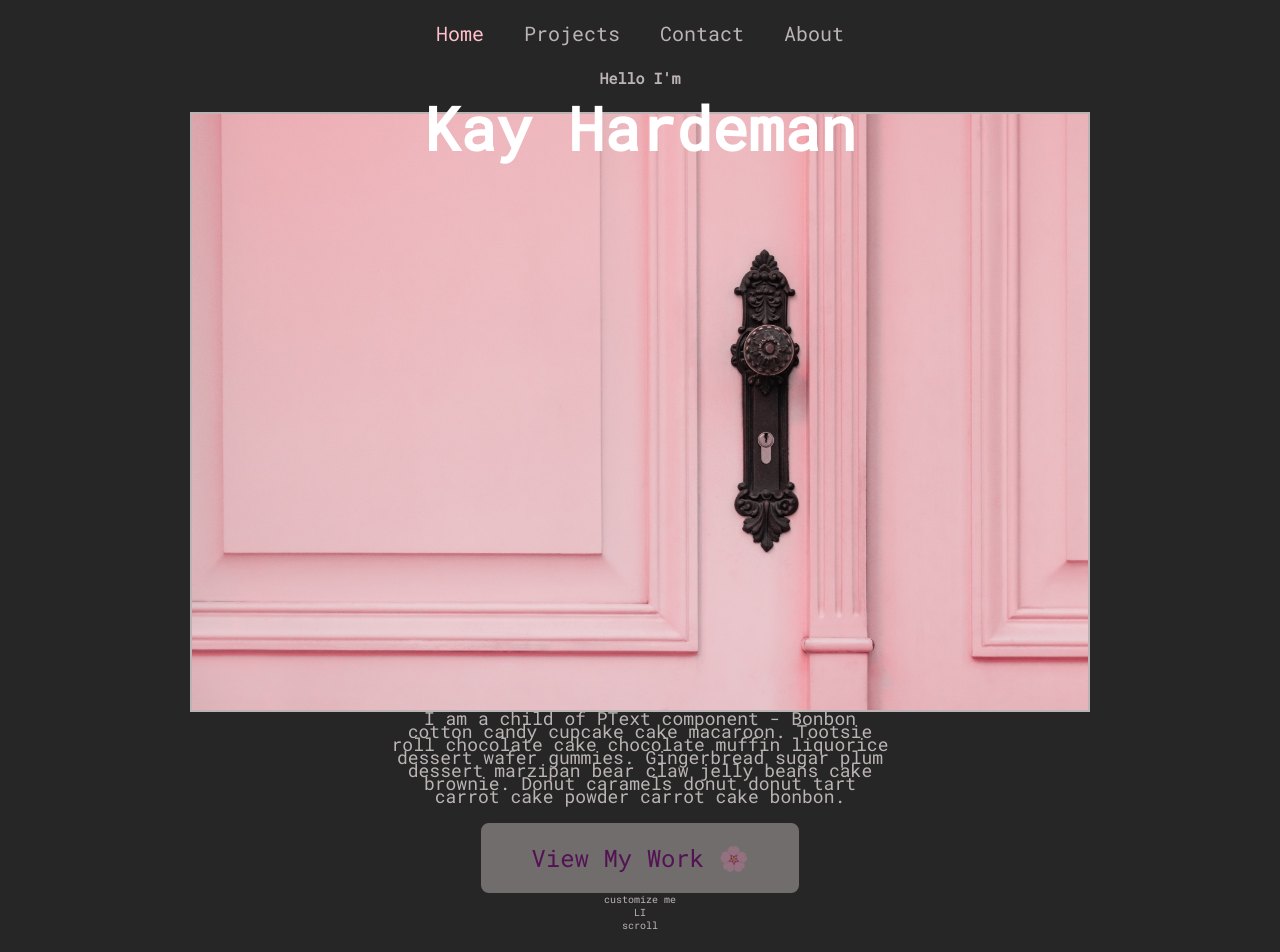
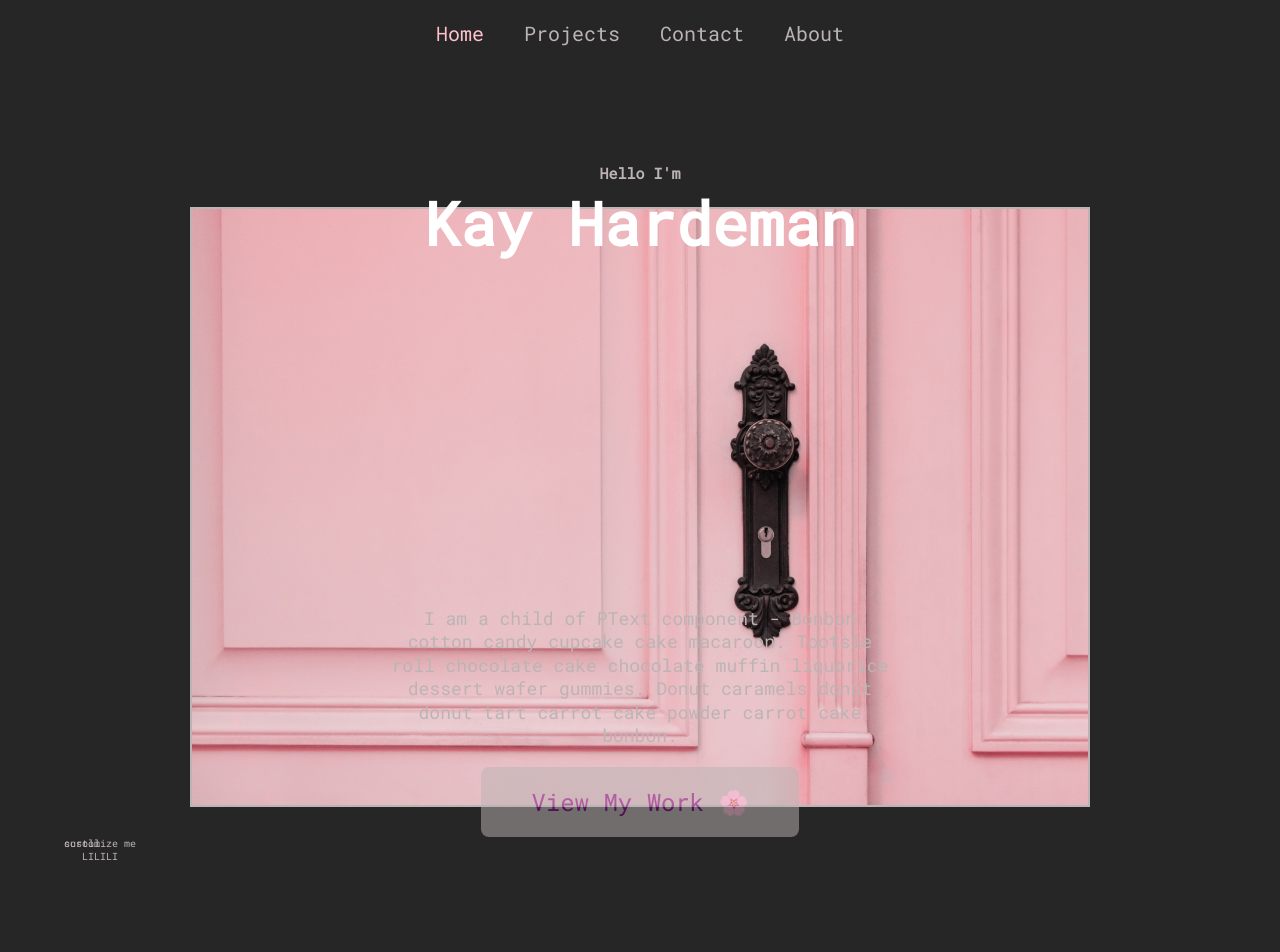
Before and after one commit to kyvycodes/k-react-portfolio, a React (Create React App) app: page / in a window 1280 px wide. Shown: the top 952 px of the page. Built offline with nearby package versions, Linux system fonts and the light colour scheme; the HTML template or start-up script is replaced by a standard one.

Commit message:
bug: hero text overlap

```diff
--- a/src/components/HeroSection.js
+++ b/src/components/HeroSection.js
@@ -41,6 +41,16 @@ const HeroStyles = styled.div`
   margin: 0 auto;
   border: 2px solid var(--gray-1);
 }
+.hero_info {
+  margin-top: -20rem;
+}
+.hero_interests,
+.hero_scroll_down{
+  display: flex;
+  flex-direction: column;
+  gap: 2rem;
+  position: absolute;
+}
 `
 
 
@@ -58,7 +68,7 @@ export default function HeroSection() {
             <img src={ DoorImg } />
           </div>
           <div className='hero_info'>
-            <ParagraphText> I am a child of PText component - Bonbon cotton candy cupcake cake macaroon. Tootsie roll chocolate cake chocolate muffin liquorice dessert wafer gummies. Gingerbread sugar plum dessert marzipan bear claw jelly beans cake brownie. Donut caramels donut donut tart carrot cake powder carrot cake bonbon.</ParagraphText>
+            <ParagraphText> I am a child of PText component - Bonbon cotton candy cupcake cake macaroon. Tootsie roll chocolate cake chocolate muffin liquorice dessert wafer gummies. Donut caramels donut donut tart carrot cake powder carrot cake bonbon.</ParagraphText>
           </div>
           <Button btnLink ='/projects' btnText='View My Work 🌸' outline={false}/>
           {/* props created by me: btnLink, btnText, outline - can be named whatever and can have multiple datatypes */}
@@ -76,12 +86,24 @@ export default function HeroSection() {
                   rel="noreferrer">
                   LI
                   </a>
+                  <a href="https://linkedin.com/in/kay-hardeman/"
+                  // opens new browser window
+                  target='_blank'
+                  rel="noreferrer">
+                  LI
+                  </a>
+                  <a href="https://linkedin.com/in/kay-hardeman/"
+                  // opens new browser window
+                  target='_blank'
+                  rel="noreferrer">
+                  LI
+                  </a>
                 </li>
               </ul>
             </div>
         </div>
       </div>
-      <div className="hero_scrolldown">
+      <div className="hero_scroll_down">
       <p>scroll</p>
       {/* <img src={ScrollDownArrow} alt=''/> */}
       </div>
--- a/src/components/ParagraphText.js
+++ b/src/components/ParagraphText.js
@@ -5,7 +5,7 @@ const ParagraphStyle = styled.div`
 max-width: 500px;
 margin: 0 auto;
 font-size: 1.8rem;
-line-height: 1.3rem;
+line-height: 1.3em;
 @media only screen and (max-width: 768px) {
   font-size: 1.4rem;
 
```
